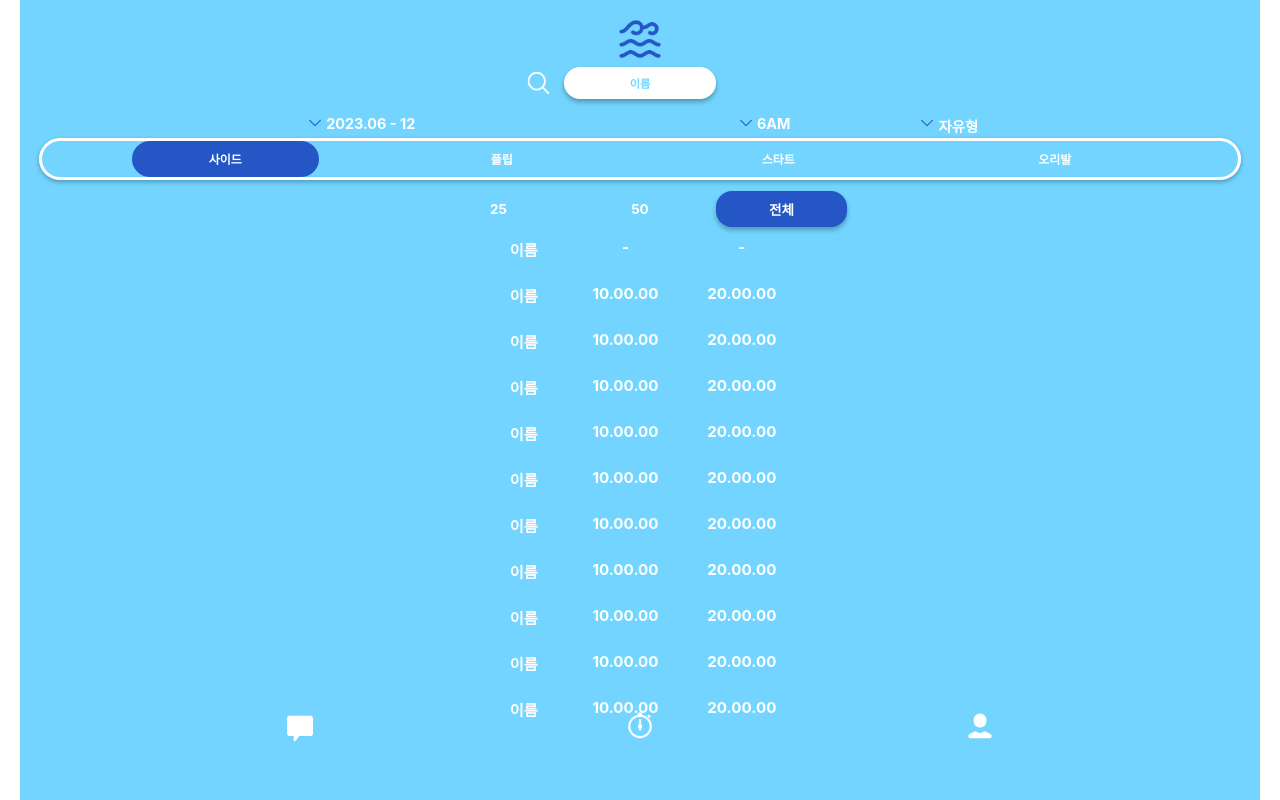
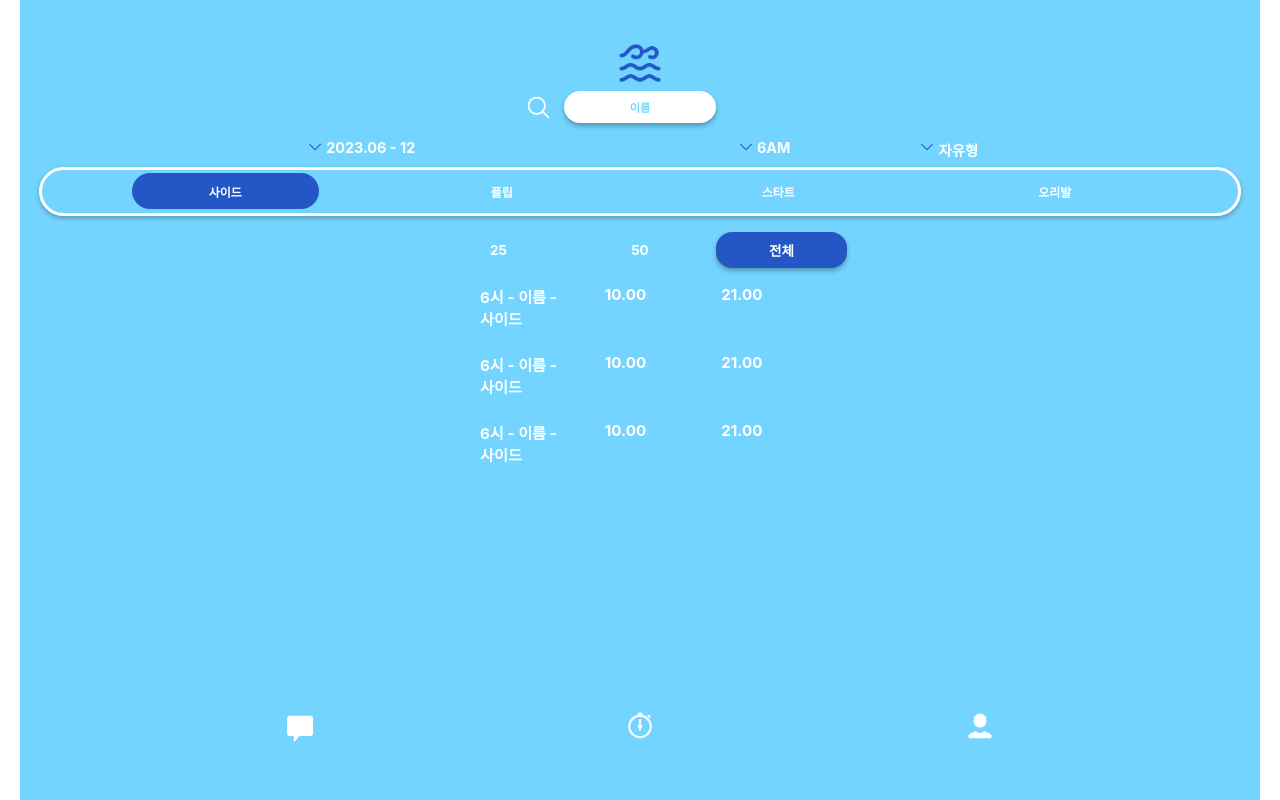
Before and after one commit to RIDE-THE-WAVE/Frontend, a React (Create React App) app in the folder ride-the-wave/: page /grouprecords in a window 1280 px wide. Built offline with nearby package versions, Linux system fonts and the light colour scheme.

Commit message:
FEAT: 턴 종류에 따른 데이터 출력 구현 #8

```diff
--- a/ride-the-wave/src/component/records/grouprecords/GroupRecords.js
+++ b/ride-the-wave/src/component/records/grouprecords/GroupRecords.js
@@ -12,27 +12,7 @@ function GroupRecords() {
     // 개인 기록(마이페이지)와 겹치는 구간이 매우 많음
     const [activeTurnTab, setActiveTurnTab] = useState('tabSide');
     const [activeLengthTab, setActiveLengthTab] = useState('tabEntireLength');
-
-    const [activeSide, setActiveSide] = useState(true);
-    const [activeFlip, setActiveFlip] = useState(true);
-    const [activeStart, setActiveStart] = useState(true);
-    const [activeFin, setActiveFin] = useState(true);
-
-    const toggleActiveSide = () => {
-        setActiveSide(!activeSide);
-    }
-
-    const toggleActiveFlip = () => {
-        setActiveFlip(!activeFlip);
-    }
-
-    const toggleActiveStart = () => {
-        setActiveStart(!activeStart);
-    }
-
-    const toggleActiveFin= () => {
-        setActiveFin(!activeFin);
-    }
+    const [activeClassTime, setActiveClassTime] = useState('six');
 
     return (
         <div className={styles.GroupRecords}>
@@ -107,128 +87,151 @@ function GroupRecords() {
             <div className={styles.contents_box}>
                 {/* 모든 턴에 대한 정보를 통째로 갖고 있는 상태에서 해야겠다...?! */}
                 <div className={styles.contents}>
-                    {/* 무한 스크롤 */}
-                    <div className={styles.records}>
+                    {/* 반복문으로 구현 및 무한 스크롤 */}
+                    {/* 한 사람의 기록 시작 */}
+                    <div className={styles.content}>
+                        <div className={`${styles.records} ${(activeClassTime === "six") && (activeTurnTab === "tabSide") ? "" : styles.records_unactive}`}>
                             <div className={styles.record}>
-                            <span>이름</span>
+                                <span>6시 - 이름 - 사이드</span>
                             </div>
                             <div className={`${styles.record} ${((activeLengthTab === "tabEntireLength") || (activeLengthTab === "tabHalf")) ? "" : styles.record_unactive}`}>
-                            <span>-</span>
+                                <span>10.00</span>
                             </div>
                             <div className={`${styles.record} ${((activeLengthTab === "tabEntireLength") || (activeLengthTab === "tabFull")) ? "" : styles.record_unactive}`}>
-                            <span>-</span>
+                                <span>21.00</span>
                             </div>
                         </div>
-                    <div className={styles.records}>
+                        <div className={`${styles.records} ${(activeClassTime === "six") && (activeTurnTab === "tabFlip") ? "" : styles.records_unactive}`}>
                             <div className={styles.record}>
-                            <span>이름</span>
+                                <span>6시 - 이름 - 플립</span>
                             </div>
                             <div className={`${styles.record} ${((activeLengthTab === "tabEntireLength") || (activeLengthTab === "tabHalf")) ? "" : styles.record_unactive}`}>
-                            <span>10.00.00</span>
+                                <span>10.00</span>
                             </div>
                             <div className={`${styles.record} ${((activeLengthTab === "tabEntireLength") || (activeLengthTab === "tabFull")) ? "" : styles.record_unactive}`}>
-                            <span>20.00.00</span>
+                                <span>21.00</span>
                             </div>
                         </div>
-                    <div className={styles.records}>
+                        <div className={`${styles.records} ${(activeClassTime === "six") && (activeTurnTab === "tabStart") ? "" : styles.records_unactive}`}>
                             <div className={styles.record}>
-                            <span>이름</span>
+                                <span>6시 - 이름 - 스타트</span>
                             </div>
                             <div className={`${styles.record} ${((activeLengthTab === "tabEntireLength") || (activeLengthTab === "tabHalf")) ? "" : styles.record_unactive}`}>
-                            <span>10.00.00</span>
+                                <span>10.00</span>
                             </div>
                             <div className={`${styles.record} ${((activeLengthTab === "tabEntireLength") || (activeLengthTab === "tabFull")) ? "" : styles.record_unactive}`}>
-                            <span>20.00.00</span>
+                                <span>21.00</span>
                             </div>
                         </div>
-                    <div className={styles.records}>
+                        <div className={`${styles.records} ${(activeClassTime === "six") && (activeTurnTab === "tabFin") ? "" : styles.records_unactive}`}>
                             <div className={styles.record}>
-                            <span>이름</span>
+                                <span>6시 - 이름 - 오리발</span>
                             </div>
                             <div className={`${styles.record} ${((activeLengthTab === "tabEntireLength") || (activeLengthTab === "tabHalf")) ? "" : styles.record_unactive}`}>
-                            <span>10.00.00</span>
+                                <span>10.00</span>
                             </div>
                             <div className={`${styles.record} ${((activeLengthTab === "tabEntireLength") || (activeLengthTab === "tabFull")) ? "" : styles.record_unactive}`}>
-                            <span>20.00.00</span>
+                                <span>21.00</span>
                             </div>
                         </div>
-                    <div className={styles.records}>
+                    </div>
+                    {/* 한 사람의 기록 끝 */}
+                    {/* 한 사람의 기록 시작 */}
+                    <div className={styles.content}>
+                        <div className={`${styles.records} ${(activeClassTime === "six") && (activeTurnTab === "tabSide") ? "" : styles.records_unactive}`}>
                             <div className={styles.record}>
-                            <span>이름</span>
+                                <span>6시 - 이름 - 사이드</span>
                             </div>
                             <div className={`${styles.record} ${((activeLengthTab === "tabEntireLength") || (activeLengthTab === "tabHalf")) ? "" : styles.record_unactive}`}>
-                            <span>10.00.00</span>
+                                <span>10.00</span>
                             </div>
                             <div className={`${styles.record} ${((activeLengthTab === "tabEntireLength") || (activeLengthTab === "tabFull")) ? "" : styles.record_unactive}`}>
-                            <span>20.00.00</span>
+                                <span>21.00</span>
                             </div>
                         </div>
-                    <div className={styles.records}>
+                        <div className={`${styles.records} ${(activeClassTime === "six") && (activeTurnTab === "tabFlip") ? "" : styles.records_unactive}`}>
                             <div className={styles.record}>
-                            <span>이름</span>
+                                <span>6시 - 이름 - 플립</span>
                             </div>
                             <div className={`${styles.record} ${((activeLengthTab === "tabEntireLength") || (activeLengthTab === "tabHalf")) ? "" : styles.record_unactive}`}>
-                            <span>10.00.00</span>
+                                <span>10.00</span>
                             </div>
                             <div className={`${styles.record} ${((activeLengthTab === "tabEntireLength") || (activeLengthTab === "tabFull")) ? "" : styles.record_unactive}`}>
-                            <span>20.00.00</span>
+                                <span>21.00</span>
                             </div>
                         </div>
-                    <div className={styles.records}>
+                        <div className={`${styles.records} ${(activeClassTime === "six") && (activeTurnTab === "tabStart") ? "" : styles.records_unactive}`}>
                             <div className={styles.record}>
-                            <span>이름</span>
+                                <span>6시 - 이름 - 스타트</span>
                             </div>
                             <div className={`${styles.record} ${((activeLengthTab === "tabEntireLength") || (activeLengthTab === "tabHalf")) ? "" : styles.record_unactive}`}>
-                            <span>10.00.00</span>
+                                <span>10.00</span>
                             </div>
                             <div className={`${styles.record} ${((activeLengthTab === "tabEntireLength") || (activeLengthTab === "tabFull")) ? "" : styles.record_unactive}`}>
-                            <span>20.00.00</span>
+                                <span>21.00</span>
                             </div>
                         </div>
-                    <div className={styles.records}>
+                        <div className={`${styles.records} ${(activeClassTime === "six") && (activeTurnTab === "tabFin") ? "" : styles.records_unactive}`}>
                             <div className={styles.record}>
-                            <span>이름</span>
+                                <span>6시 - 이름 - 오리발</span>
                             </div>
                             <div className={`${styles.record} ${((activeLengthTab === "tabEntireLength") || (activeLengthTab === "tabHalf")) ? "" : styles.record_unactive}`}>
-                            <span>10.00.00</span>
+                                <span>10.00</span>
                             </div>
                             <div className={`${styles.record} ${((activeLengthTab === "tabEntireLength") || (activeLengthTab === "tabFull")) ? "" : styles.record_unactive}`}>
-                            <span>20.00.00</span>
+                                <span>21.00</span>
                             </div>
                         </div>
-                    <div className={styles.records}>
+                    </div>
+                    {/* 한 사람의 기록 끝 */}
+                    {/* 한 사람의 기록 시작 */}
+                    <div className={styles.content}>
+                        <div className={`${styles.records} ${(activeClassTime === "six") && (activeTurnTab === "tabSide") ? "" : styles.records_unactive}`}>
                             <div className={styles.record}>
-                            <span>이름</span>
+                                <span>6시 - 이름 - 사이드</span>
                             </div>
                             <div className={`${styles.record} ${((activeLengthTab === "tabEntireLength") || (activeLengthTab === "tabHalf")) ? "" : styles.record_unactive}`}>
-                            <span>10.00.00</span>
+                                <span>10.00</span>
                             </div>
                             <div className={`${styles.record} ${((activeLengthTab === "tabEntireLength") || (activeLengthTab === "tabFull")) ? "" : styles.record_unactive}`}>
-                            <span>20.00.00</span>
+                                <span>21.00</span>
                             </div>
                         </div>
-                    <div className={styles.records}>
+                        <div className={`${styles.records} ${(activeClassTime === "six") && (activeTurnTab === "tabFlip") ? "" : styles.records_unactive}`}>
                             <div className={styles.record}>
-                            <span>이름</span>
+                                <span>6시 - 이름 - 플립</span>
                             </div>
                             <div className={`${styles.record} ${((activeLengthTab === "tabEntireLength") || (activeLengthTab === "tabHalf")) ? "" : styles.record_unactive}`}>
-                            <span>10.00.00</span>
+                                <span>10.00</span>
                             </div>
                             <div className={`${styles.record} ${((activeLengthTab === "tabEntireLength") || (activeLengthTab === "tabFull")) ? "" : styles.record_unactive}`}>
-                            <span>20.00.00</span>
+                                <span>21.00</span>
                             </div>
                         </div>
-                    <div className={styles.records}>
+                        <div className={`${styles.records} ${(activeClassTime === "six") && (activeTurnTab === "tabStart") ? "" : styles.records_unactive}`}>
                             <div className={styles.record}>
-                            <span>이름</span>
+                                <span>6시 - 이름 - 스타트</span>
                             </div>
                             <div className={`${styles.record} ${((activeLengthTab === "tabEntireLength") || (activeLengthTab === "tabHalf")) ? "" : styles.record_unactive}`}>
-                            <span>10.00.00</span>
+                                <span>10.00</span>
                             </div>
                             <div className={`${styles.record} ${((activeLengthTab === "tabEntireLength") || (activeLengthTab === "tabFull")) ? "" : styles.record_unactive}`}>
-                            <span>20.00.00</span>
+                                <span>21.00</span>
                             </div>
                         </div>
+                        <div className={`${styles.records} ${(activeClassTime === "six") && (activeTurnTab === "tabFin") ? "" : styles.records_unactive}`}>
+                            <div className={styles.record}>
+                                <span>6시 - 이름 - 오리발</span>
+                            </div>
+                            <div className={`${styles.record} ${((activeLengthTab === "tabEntireLength") || (activeLengthTab === "tabHalf")) ? "" : styles.record_unactive}`}>
+                                <span>10.00</span>
+                            </div>
+                            <div className={`${styles.record} ${((activeLengthTab === "tabEntireLength") || (activeLengthTab === "tabFull")) ? "" : styles.record_unactive}`}>
+                                <span>21.00</span>
+                            </div>
+                        </div>
+                    </div>
+                    {/* 한 사람의 기록 끝 */}
                 </div>
             </div>
             <BottomNav />
--- a/ride-the-wave/src/component/records/grouprecords/GroupRecords.module.css
+++ b/ride-the-wave/src/component/records/grouprecords/GroupRecords.module.css
@@ -216,6 +216,10 @@
     justify-content: center;
 }
 
+.records_unactive {
+    display:none;
+}
+
 .record {
     flex: 0.4;
     display: flex;
--- a/ride-the-wave/src/component/records/myrecord/MyRecord.js
+++ b/ride-the-wave/src/component/records/myrecord/MyRecord.js
@@ -121,6 +121,7 @@ function MyRecord() {
             </div>
             <div className={styles.contents_box}>
               <div className={styles.contents}>
+                {/* 아래는 공통 컴포넌트로 뺄 수 있다. 눈이미지 제외*/}
                     <div className={`${styles.record_of_turn_type_box} ${((activeTurnTab === "tabEntireTurn") || (activeTurnTab === "tabSide")) ? "" : styles.record_of_turn_type_box_unactive}`}>
                         <div className={styles.records}>
                             <div className={styles.record}>
```
Lines whose indentation alone changed are shown as unchanged.
